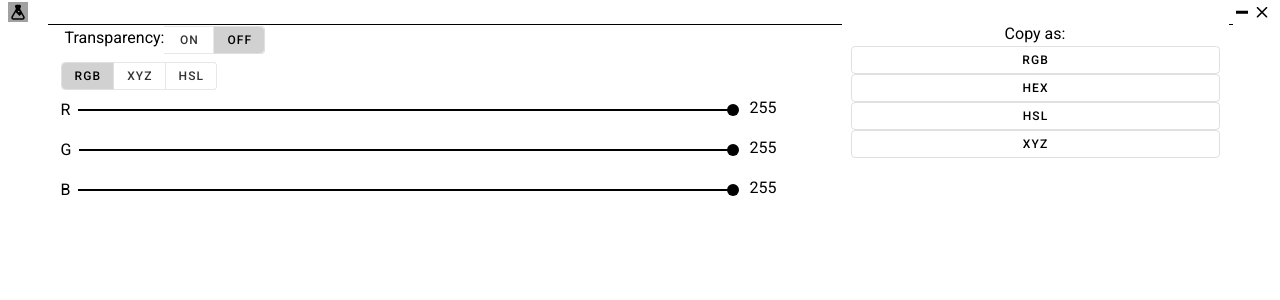
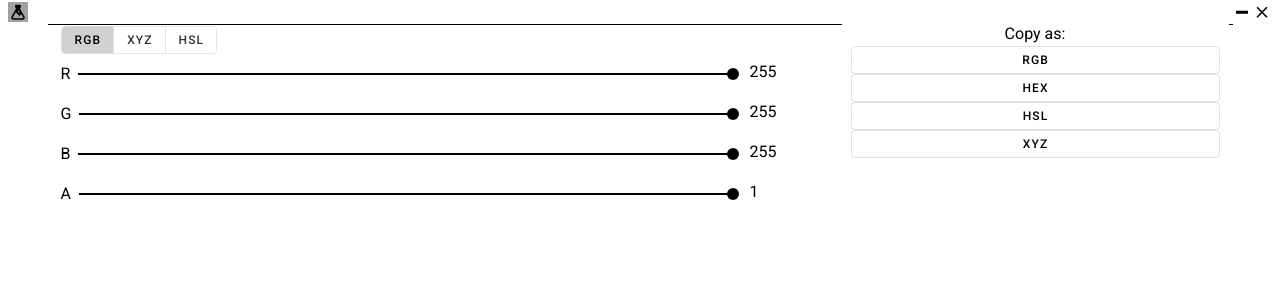
Before and after one commit to quadro313/electron-tsvyat, a Vue app: page /#/ in a window 1280 px wide. Shown: the top 300 px of the page. Built offline with nearby package versions, Linux system fonts and the light colour scheme.

Commit message:
alpha channel always visible

```diff
--- a/src/components/ColorPicker.vue
+++ b/src/components/ColorPicker.vue
@@ -1,27 +1,6 @@
 <template>
   <v-card color="rgba(0,0,0,0)" outlined>
     <v-container>
-      <v-row align="center" dense>
-        <v-col cols="10">
-          <v-btn-toggle v-model="transparency" mandatory :style="{backgroundColor: `${backgroundColor}`}">
-            <span :style="{color: `${foregroundColor}`}">Transparency:</span>
-            <v-btn
-              :color="foregroundColor"
-              small
-              outlined
-              :value="true"
-              text
-            >ON</v-btn>
-            <v-btn
-              :color="foregroundColor"
-              small
-              outlined
-              :value="false"
-              text
-            >OFF</v-btn>
-          </v-btn-toggle>
-        </v-col>
-      </v-row>
       <v-row align="center" dense>
         <v-col>
           <v-row align="center" dense class="py-0 my-0">
@@ -56,7 +35,7 @@
               </template>
             </v-slider>
           </v-row>
-          <v-row dense v-if="transparency">
+          <v-row dense>
             <span class="pt-1" :style="{color: `${foregroundColor}`}">A</span>
             <v-slider
               v-on:input="updateTransparency"
@@ -90,8 +69,7 @@ export default {
     return {
       selectedColorMode: "RGB",
       selectedColor: [0, 0, 0],
-      alpha: 1,
-      transparency: false
+      alpha: 1
     };
   },
   computed: {
@@ -119,12 +97,6 @@ export default {
           this.selectedColor = v;
         }
       }
-    },
-    transparency: function(newVal) {
-      if(!newVal) {
-        this.alpha = 1;
-      }
-      this.updateTransparency();
     }
   },
   methods: {
@@ -141,7 +113,7 @@ export default {
     },
     updateTransparency() {
       this.$store.commit("updateTransparency", {
-        enabled: this.transparency,
+        enabled: (this.alpha === 1),
         alpha: this.alpha
       })
     }
```
